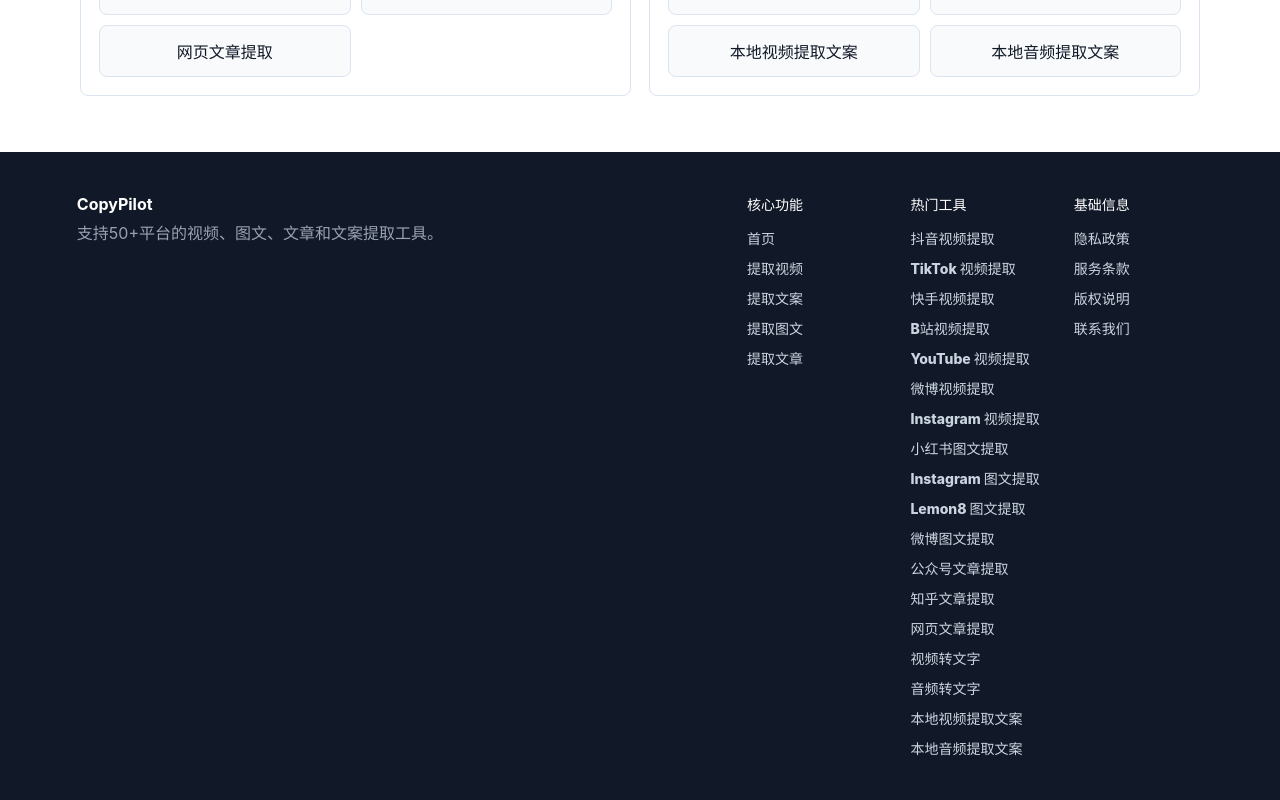
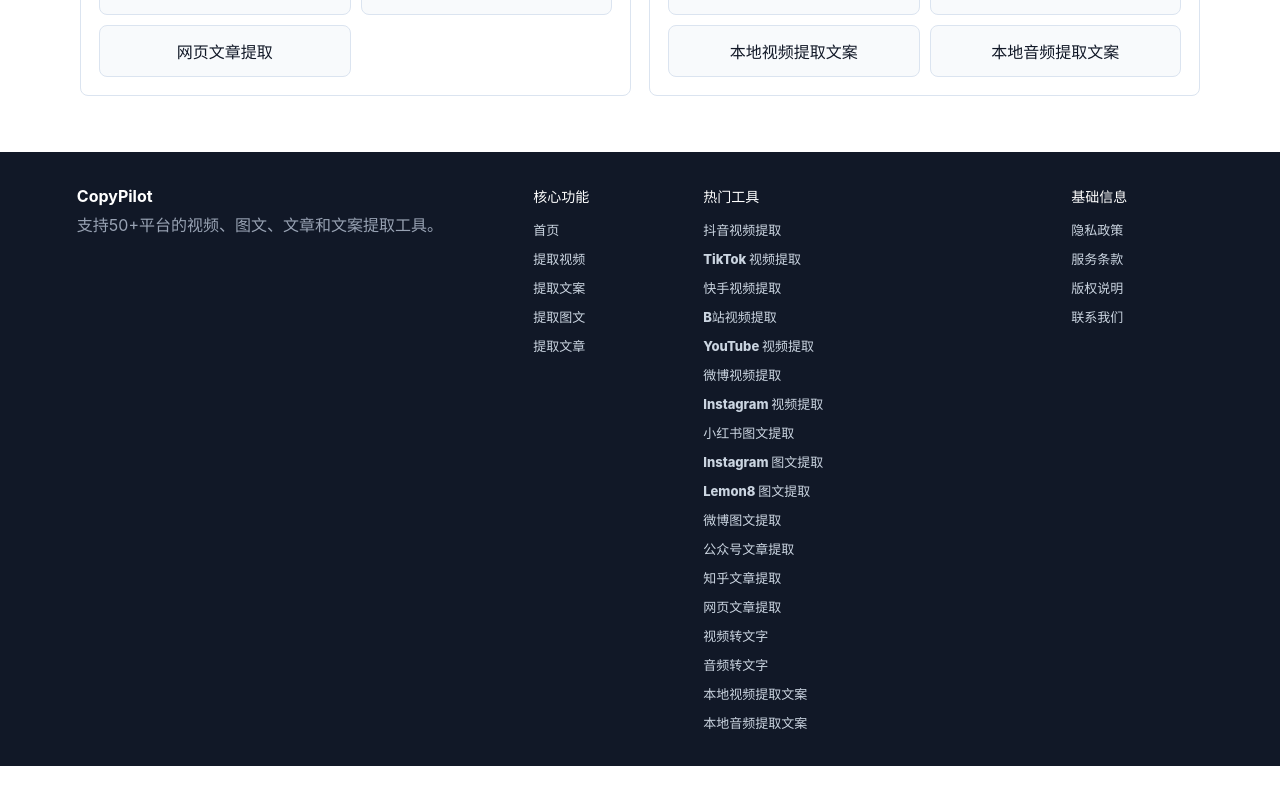
Before and after one commit to brucelee0513/copypilot, a Vue app: page / in a window 1280 px wide. Shown: the part 2780-3580 px from the top of the page. After the commit the page ends 3546 px from the top, so only its background shows below. Built offline with nearby package versions, Linux system fonts and the light colour scheme.

Commit message:
Tighten footer tool layout

```diff
--- a/src/App.vue
+++ b/src/App.vue
@@ -1404,7 +1404,7 @@ function resetResult() {
           <a href="/image-text" @click.prevent="navigate('/image-text')">{{ uiText.nav[3] }}</a>
           <a href="/article" @click.prevent="navigate('/article')">{{ uiText.nav[4] }}</a>
         </nav>
-        <nav>
+        <nav class="footer-tools">
           <strong>{{ uiText.hot }}</strong>
           <a v-for="[path, label] in seoToolLinks" :key="path" :href="path" @click.prevent="navigate(path)">
             {{ label }}
--- a/src/styles.css
+++ b/src/styles.css
@@ -919,9 +919,13 @@ h1 {
   background: #111827;
   color: #fff;
   display: flex;
-  gap: 44px;
+  gap: 56px;
   justify-content: space-between;
-  padding: 42px 6vw;
+  padding: 34px 6vw;
+}
+
+.site-footer > div:first-child {
+  max-width: 420px;
 }
 
 .site-footer p {
@@ -937,8 +941,8 @@ h1 {
 
 .footer-links {
   display: grid;
-  gap: 34px;
-  grid-template-columns: repeat(3, minmax(120px, 1fr));
+  gap: 38px;
+  grid-template-columns: minmax(110px, 0.8fr) minmax(330px, 2fr) minmax(110px, 0.8fr);
 }
 
 .site-footer nav strong {
@@ -949,8 +953,18 @@ h1 {
 
 .site-footer a {
   color: #cbd5e1;
-  font-size: 14px;
+  font-size: 13px;
   font-weight: 800;
+}
+
+.footer-tools {
+  column-gap: 18px;
+  display: grid;
+  grid-template-columns: repeat(2, minmax(135px, 1fr));
+}
+
+.footer-tools strong {
+  grid-column: 1 / -1;
 }
 
 .spin {
@@ -1023,4 +1037,8 @@ h1 {
   .login-button {
     display: none;
   }
+
+  .footer-tools {
+    grid-template-columns: 1fr;
+  }
 }
```
